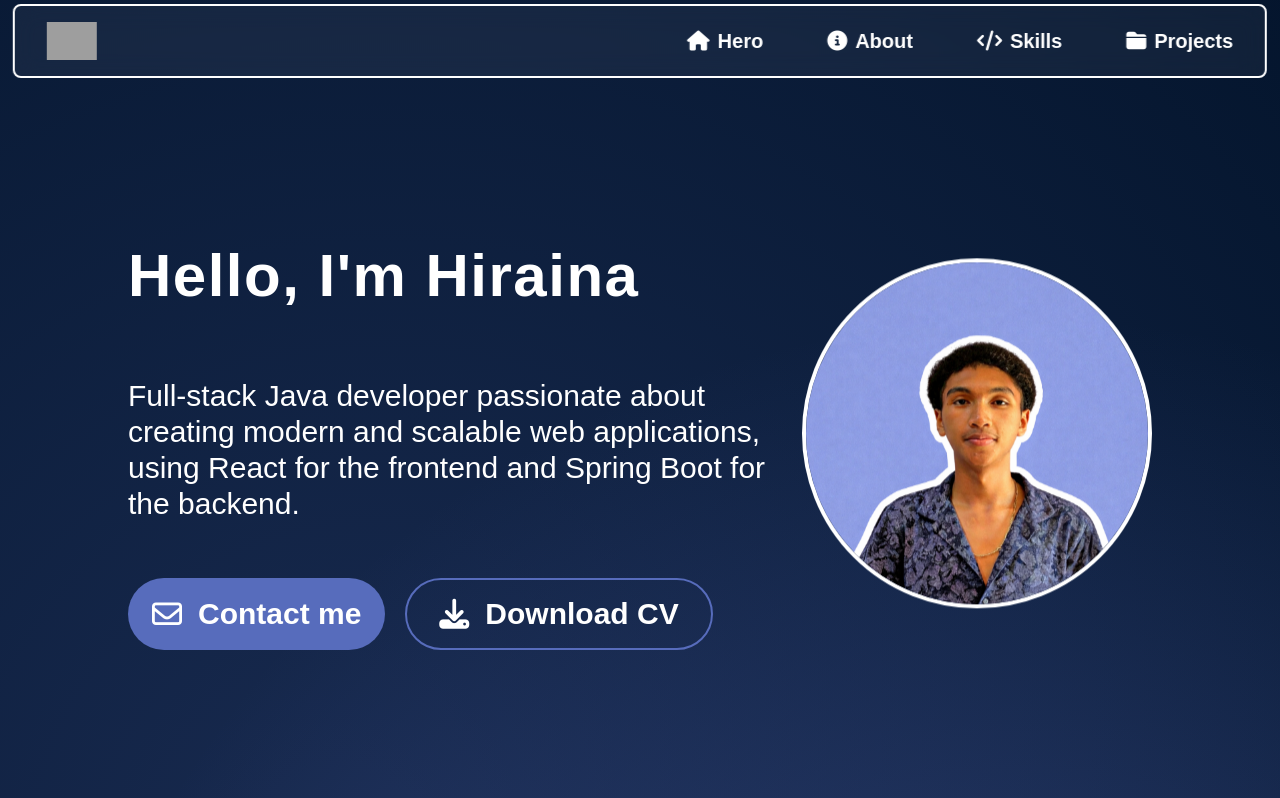
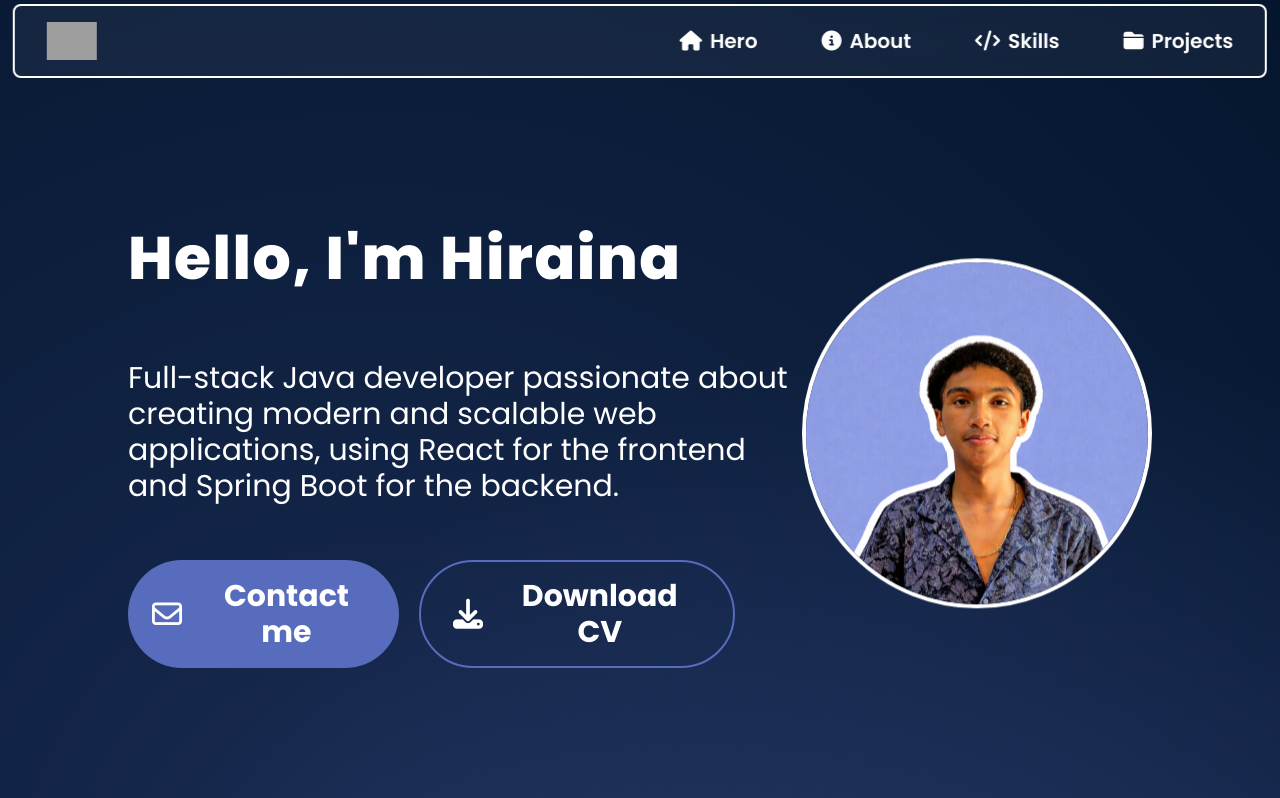
Before and after one commit to Hiraina-RND/portfolio, a React (Vite) app: page / in a window 1280 px wide. Shown: the top 798 px of the page. Built offline with nearby package versions, Linux system fonts and the light colour scheme; grey boxes are pictures that could not be loaded.

Commit message:
change font family to Poppins

```diff
--- a/index.html
+++ b/index.html
@@ -14,8 +14,10 @@
 
   <!-- google font -->
   <link rel="preconnect" href="https://fonts.googleapis.com">
+  <link rel="preconnect" href="https://fonts.googleapis.com">
   <link rel="preconnect" href="https://fonts.gstatic.com" crossorigin>
-  <link href="https://fonts.googleapis.com/css2?family=Open+Sans:ital,wght@0,300..800;1,300..800&display=swap"
+  <link
+    href="https://fonts.googleapis.com/css2?family=Poppins:ital,wght@0,100;0,200;0,300;0,400;0,500;0,600;0,700;0,800;0,900;1,100;1,200;1,300;1,400;1,500;1,600;1,700;1,800;1,900&display=swap"
     rel="stylesheet">
 
   <!-- fontawesome -->
--- a/src/index.css
+++ b/src/index.css
@@ -5,5 +5,5 @@
 }
 
 body {
-    font-family: "Open+Sans", sans-serif;
+    font-family: "Poppins", sans-serif;
 }
```
